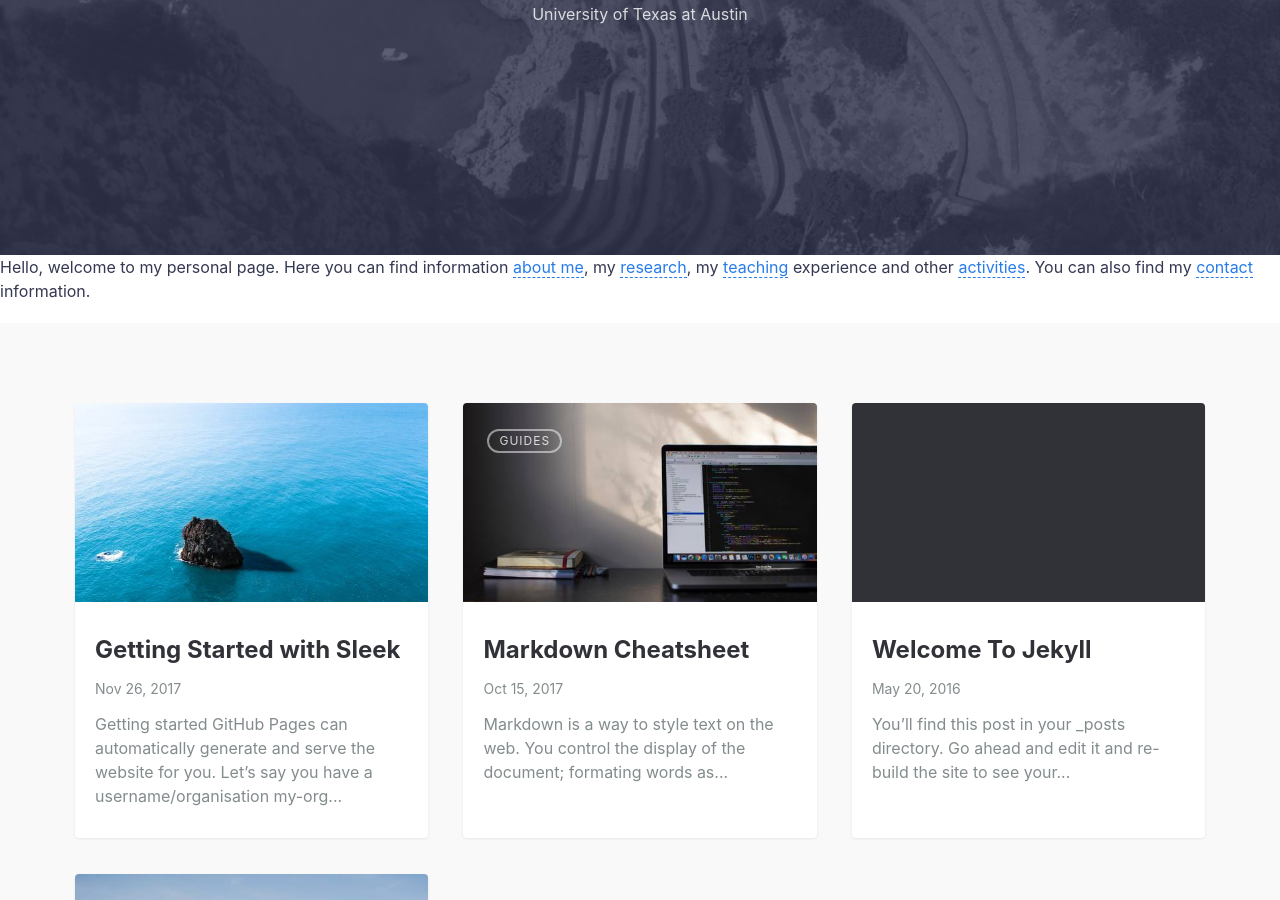
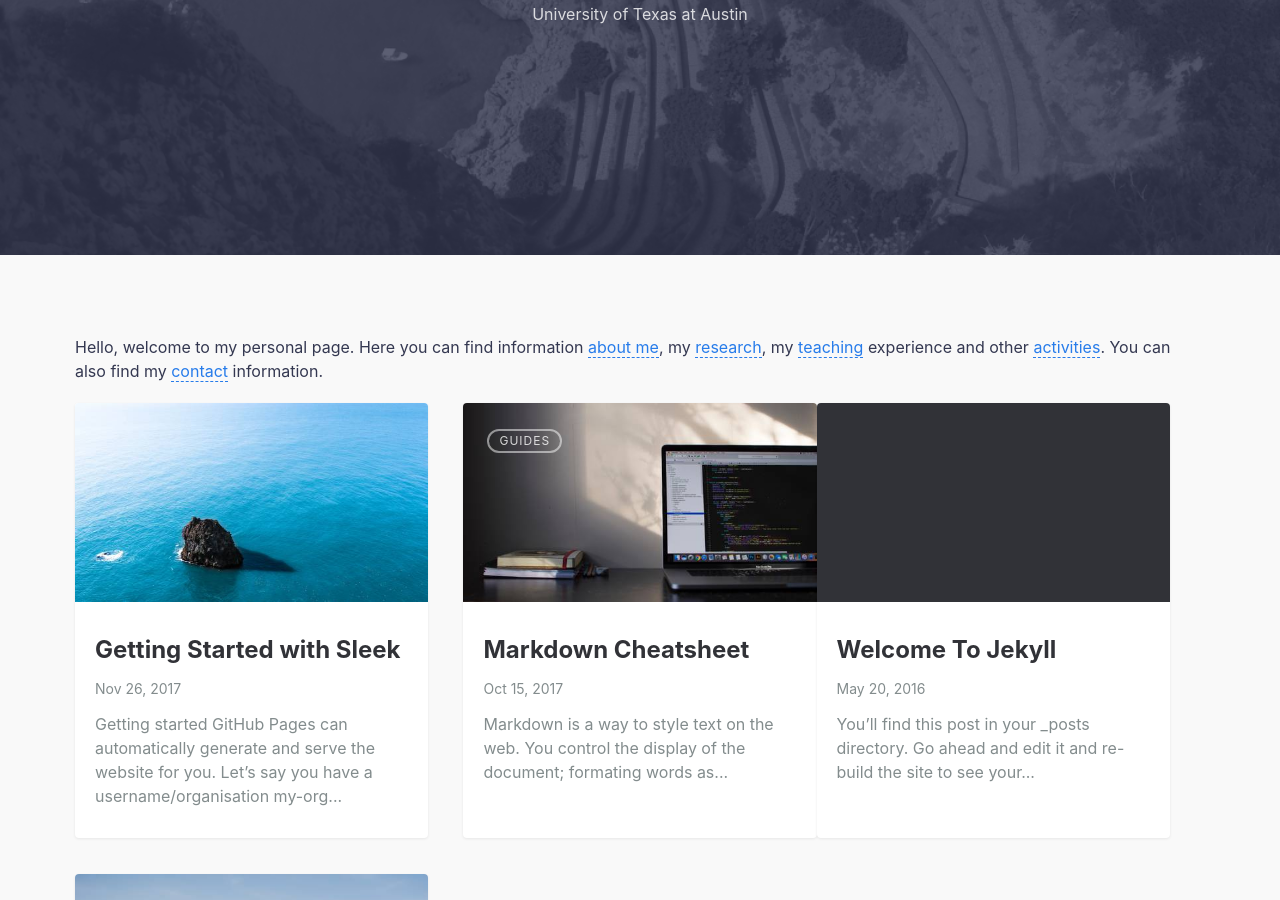
Before and after one commit to nzunigag/nzunigag.github.io, a Jekyll site: the page built from index.md, in a window 1280 px wide and 900 px high, scrolled down 321 px. Built offline with Jekyll 4.4.1, drawn with Linux system fonts in a browser that asks for light colours.

Commit message:
Update default.html

```diff
--- a/_layouts/default.html
+++ b/_layouts/default.html
@@ -27,16 +27,16 @@ layout: compress
     </div>
 
     <main class="site__content">
-      <p> Hello, welcome to my personal page.
+      <section class="blog">
+        <div class="container">
+          <div class="post-list" itemscope="" itemtype="http://schema.org/Blog">
+                  <p> Hello, welcome to my personal page.
               Here you can find information <a href="https://nzunigag.github.io/about/">about me</a>,
               my <a href="https://nzunigag.github.io/research/">research</a>,
               my <a href="https://nzunigag.github.io/teaching/">teaching</a> experience and other
               <a href="https://nzunigag.github.io/activities/">activities</a>. You can also find my
               <a href="https://nzunigag.github.io/contact/">contact</a> information.
             </p>
-      <section class="blog">
-        <div class="container">
-          <div class="post-list" itemscope="" itemtype="http://schema.org/Blog">
 
             {% for post in site.posts %}
               {% include card.html %}
```
